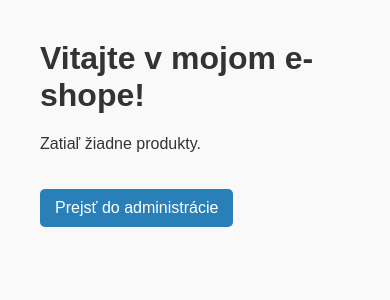
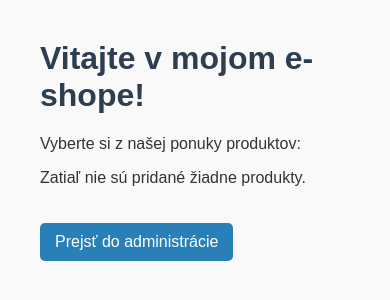
Before and after one commit to matuso1/eshop, a FastAPI app: page / in a window 390 px wide. Shown: the top 300 px of the page. Run offline with FastAPI, Linux system fonts and the light colour scheme; data that the repository does not hold is empty.

Commit message:
Enhance index.html with responsive design and updates
Added viewport meta tag and improved product display message.

```diff
--- a/templates/index.html
+++ b/templates/index.html
@@ -2,17 +2,21 @@
 <html lang="sk">
 <head>
     <meta charset="UTF-8">
+    <meta name="viewport" content="width=device-width, initial-scale=1.0">
     <title>Môj E-shop</title>
     <style>
         body { font-family: Arial, sans-serif; margin: 40px; background-color: #f9f9f9; color: #333; }
+        h1 { color: #2c3e50; }
         .product-card { background: white; padding: 20px; margin-bottom: 15px; border-radius: 8px; box-shadow: 0 2px 4px rgba(0,0,0,0.1); }
         .old-price { text-decoration: line-through; color: #888; }
         .discount-badge { background: #e74c3c; color: white; padding: 3px 8px; border-radius: 4px; font-size: 12px; }
         .admin-link { display: inline-block; margin-top: 20px; background: #2980b9; color: white; padding: 10px 15px; border-radius: 5px; text-decoration: none; }
+        .admin-link:hover { background: #1abc9c; }
     </style>
 </head>
 <body>
     <h1>Vitajte v mojom e-shope!</h1>
+    <p>Vyberte si z našej ponuky produktov:</p>
 
     {% if products %}
         {% for product in products %}
@@ -32,7 +36,7 @@
             </div>
         {% endfor %}
     {% else %}
-        <p>Zatiaľ žiadne produkty.</p>
+        <p>Zatiaľ nie sú pridané žiadne produkty.</p>
     {% endif %}
 
     <a href="/admin" class="admin-link">Prejsť do administrácie</a>
```
